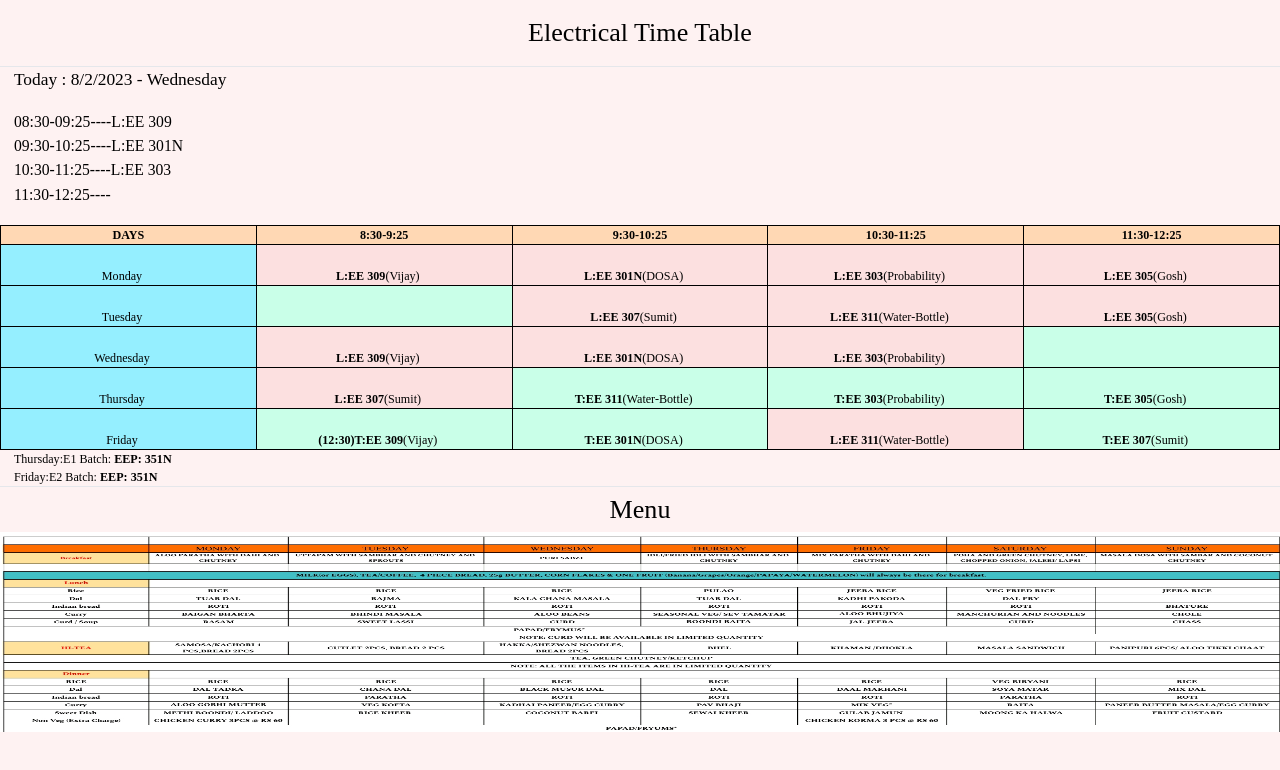
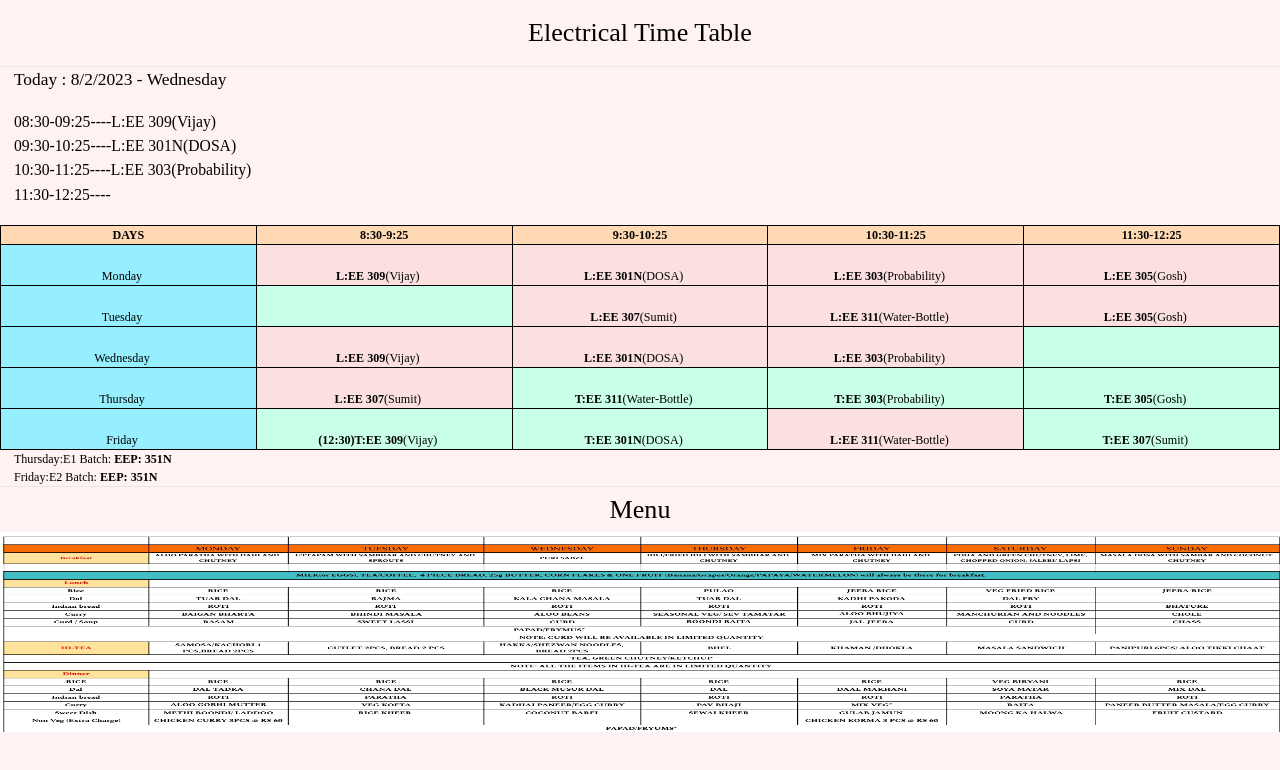
Before and after one commit to Shuffled720/2023-24-TT, a Next.js app: page / in a window 1280 px wide. Shown: the top 770 px of the page. Built offline with nearby package versions, Linux system fonts and the light colour scheme; a web font is replaced by a local one.

Commit message:
proff added

```diff
--- a/app/page.js
+++ b/app/page.js
@@ -28,10 +28,10 @@ export default function Home() {
             <>
               <br />
               < ul >
-                <li><p className="text-lg">08:30-09:25----{todayData ? todayData[0].title : ""}</p></li>
-                <li><p className="text-lg">09:30-10:25----{todayData ? todayData[1].title : ""}</p></li>
-                <li><p className="text-lg">10:30-11:25----{todayData ? todayData[2].title : ""}</p></li>
-                <li><p className="text-lg">11:30-12:25----{todayData ? todayData[3].title : ""}</p></li>
+                <li><p className="text-lg">08:30-09:25----{todayData ? todayData[0].title : ""}{todayData[0].teacher}</p></li>
+                <li><p className="text-lg">09:30-10:25----{todayData ? todayData[1].title : ""}{todayData[1].teacher}</p></li>
+                <li><p className="text-lg">10:30-11:25----{todayData ? todayData[2].title : ""}{todayData[2].teacher}</p></li>
+                <li><p className="text-lg">11:30-12:25----{todayData ? todayData[3].title : ""}{todayData[3].teacher}</p></li>
               </ul>
               <br />
             </>
```
